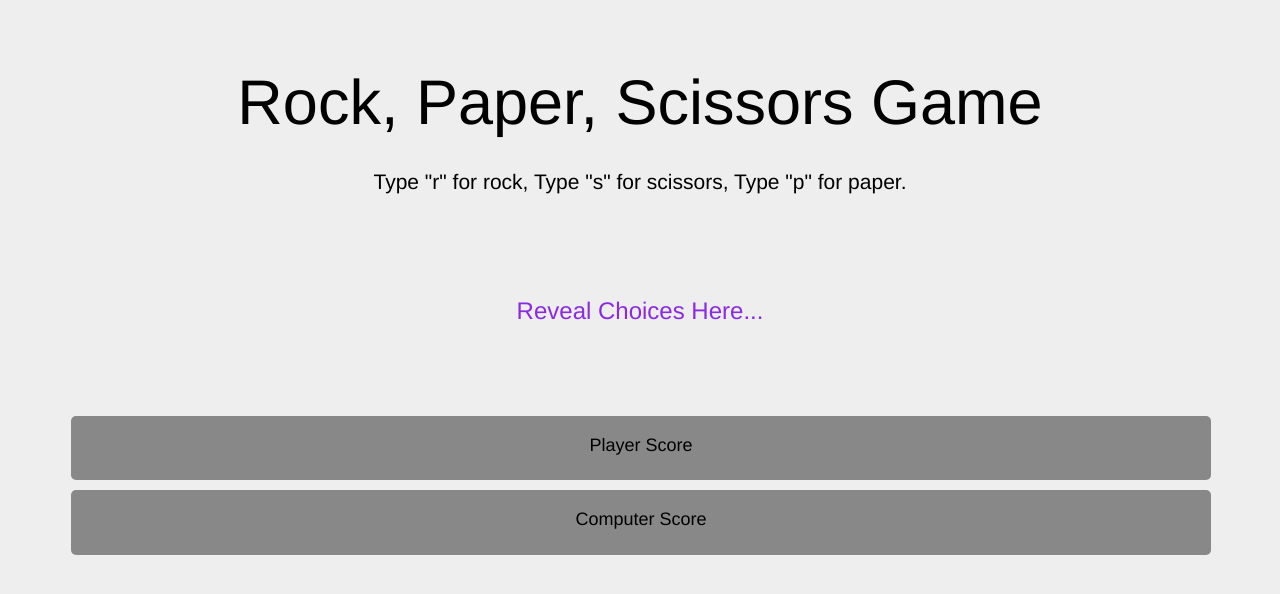
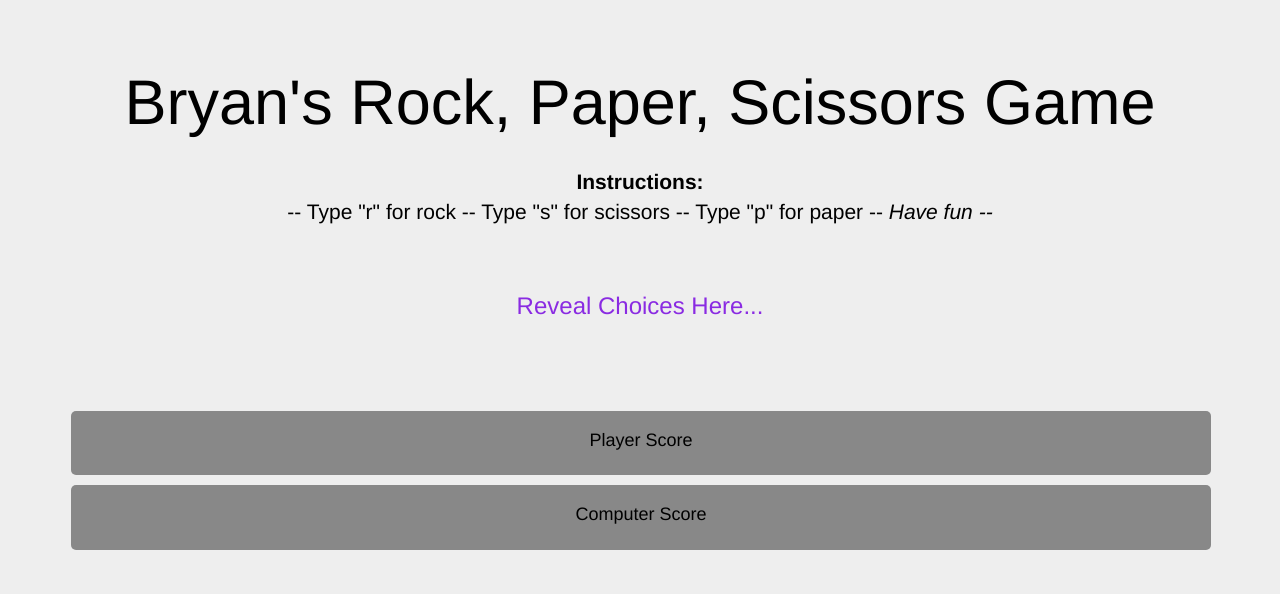
Before and after one commit to bryan-lee-git/rock-paper-scissors, a plain HTML site: page index.html in a window 1280 px wide. Drawn offline with nearby package versions, Linux system fonts and the light colour scheme.

Commit message:
changed a bit of text

```diff
--- a/index.html
+++ b/index.html
@@ -20,11 +20,10 @@
 
                 <div class="col-sm-12 align-center;">
 
-                    <h1>Rock, Paper, Scissors Game</h1><br>
+                    <h1>Bryan's Rock, Paper, Scissors Game</h1><br>
 
-                    <p>Type "r" for rock, Type "s" for scissors, Type "p" for paper.</p>
-
-                    <br>
+                    <p><strong>Instructions:</strong><br>
+                         --  Type "r" for rock -- Type "s" for scissors -- Type "p" for paper -- <em>Have fun --</em></p>
 
                     <hr style="margin-bottom: 45px;">
 
```
